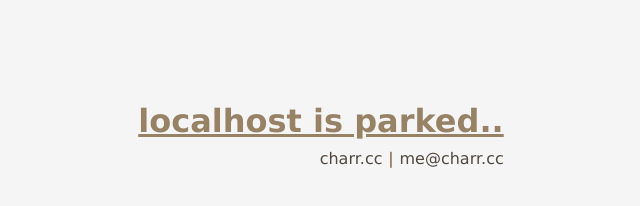
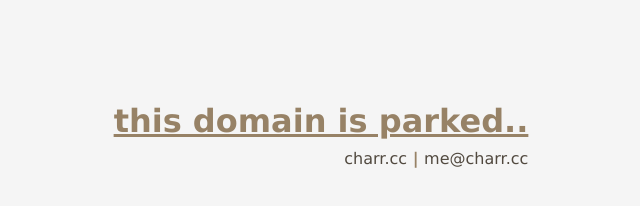
Before and after one commit to jargij/placeholder, a plain HTML site: page index.html in a window 1280 px wide. Shown: the whole page, without its empty margins (319-959 px from the left). Drawn offline with Linux system fonts and the light colour scheme.

Commit message:
revert changes

```diff
--- a/index.html
+++ b/index.html
@@ -80,6 +80,6 @@
         <h1 id="title">this domain is parked..</h1>
         <p><a href="https://charr.cc" draggable="false">charr.cc</a>  |  <a href="mailto:me@charr.cc" draggable="false">me@charr.cc</a></p>
     </div>
-    <script> document.title = `${location.hostname} is parked`; document.getElementById("title").innerText = `${location.hostname} is parked..`; </script>
+    <script> document.title = `${location.hostname} is parked`; </script>
 </body>
 </html>
```
